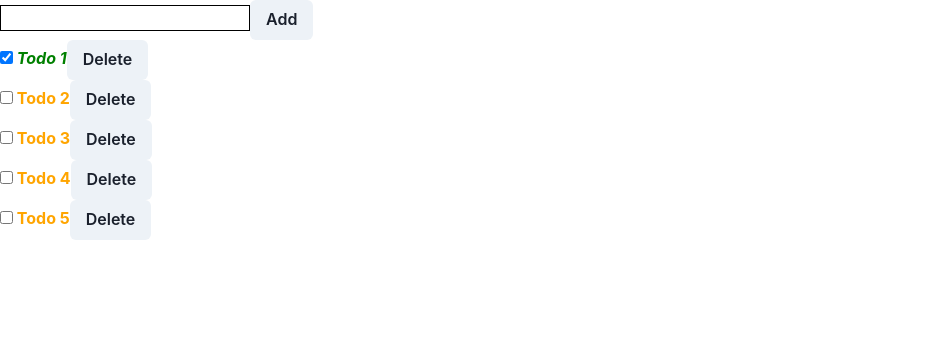
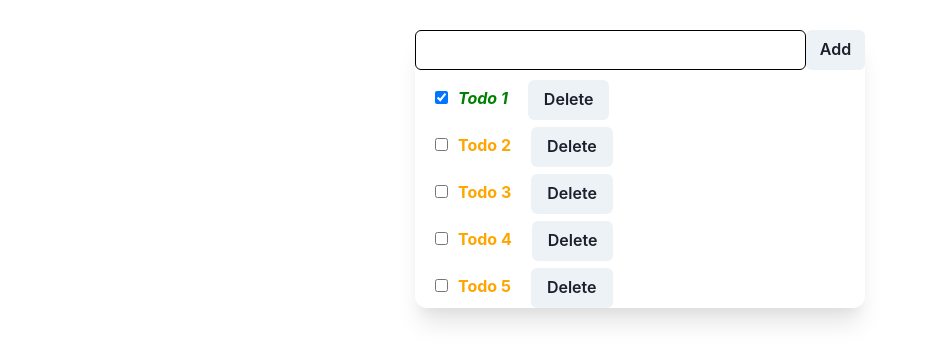
Before and after one commit to abdulmanan123/next-js-p-1, a Next.js app: page /todos in a window 1280 px wide. Shown: the top 362 px of the page, without its empty margins (0-928 px from the left). Built offline with nearby package versions, Linux system fonts and the light colour scheme.

Commit message:
todo app

```diff
--- a/app/todos/page.tsx
+++ b/app/todos/page.tsx
@@ -1,5 +1,5 @@
 "use client";
-import { border, Button } from "@chakra-ui/react";
+import { border, Box, Button, Flex, Input } from "@chakra-ui/react";
 import React, { useState } from "react";
 
 export default function Todos() {
@@ -54,7 +54,15 @@ export default function Todos() {
 
   return (
     <>
-      <input
+      <Box
+        maxW="450px"
+        mt="30px"
+        mx={{ base: "20px", lg: "auto" }}
+        borderRadius="12px"
+        boxShadow="0px 20px 25px -5px rgba(0, 0, 0, 0.1), 0px 10px 10px -5px rgba(0, 0, 0, 0.04)"
+      >
+        <Flex direction={{ base: "column", md: "column", lg: "row" }}>
+          <Input
             type="text"
             style={{ border: "1px solid black" }}
             value={todo}
@@ -63,11 +71,24 @@ export default function Todos() {
             }}
           />
           <Button onClick={addTodo}>Add</Button>
+        </Flex>
 
-      <ul>
+        <ul
+          style={{
+            marginTop: "10px",
+            marginLeft: "10px",
+            listStyle: "none",
+          }}
+        >
           {todos.map((todo) => {
             return (
-            <li key={todo.text}>
+              <li
+                key={todo.text}
+                style={{
+                  marginLeft: "10px",
+                  marginBottom: "7px",
+                }}
+              >
                 <input
                   type="checkbox"
                   checked={todo.completed}
@@ -79,13 +100,14 @@ export default function Todos() {
                   style={{
                     color: todo.completed ? "green" : "orange",
                     fontStyle: todo.completed ? "oblique" : "",
+                    marginLeft: "10px",
                   }}
                 >
-                {" "}
                   {todo.text}
                 </b>
 
                 <Button
+                  ml="5"
                   onClick={() => {
                     deleteTodo(todo);
                   }}
@@ -96,6 +118,7 @@ export default function Todos() {
             );
           })}
         </ul>
+      </Box>
     </>
   );
 }
```
Lines whose indentation alone changed are shown as unchanged.
